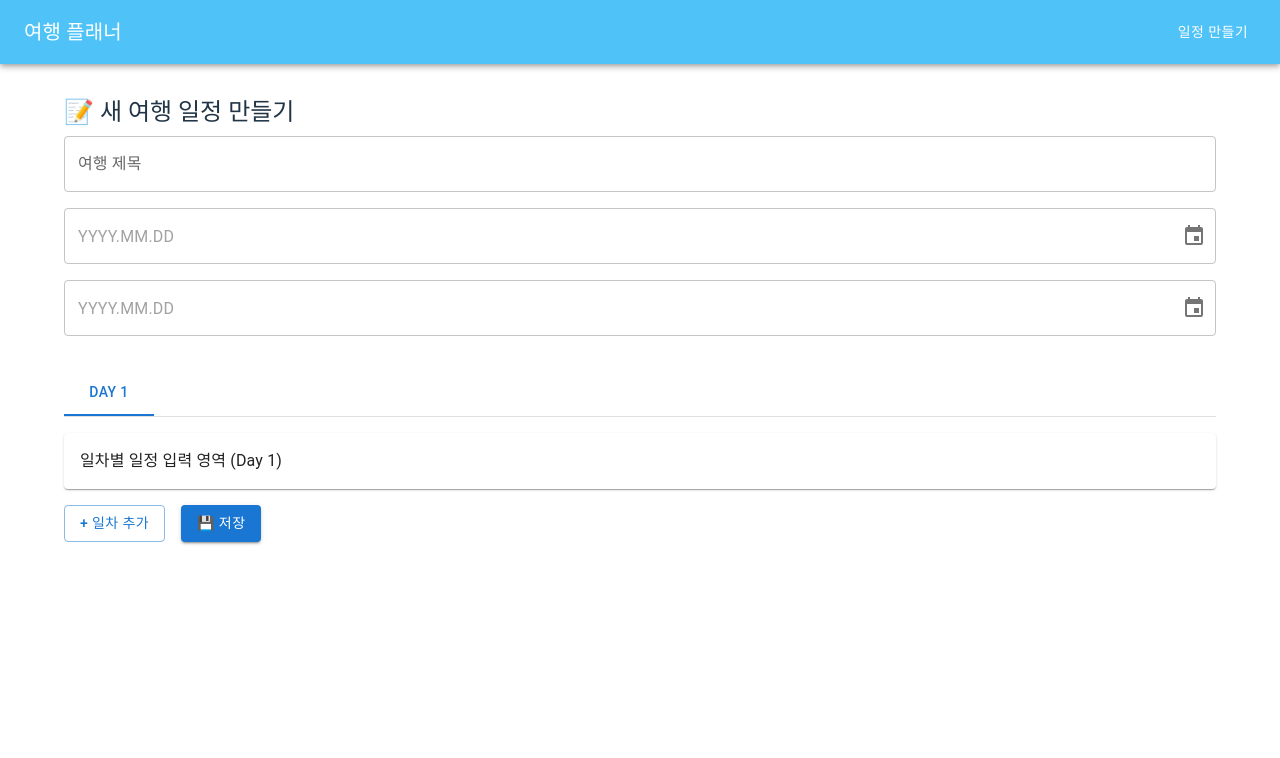
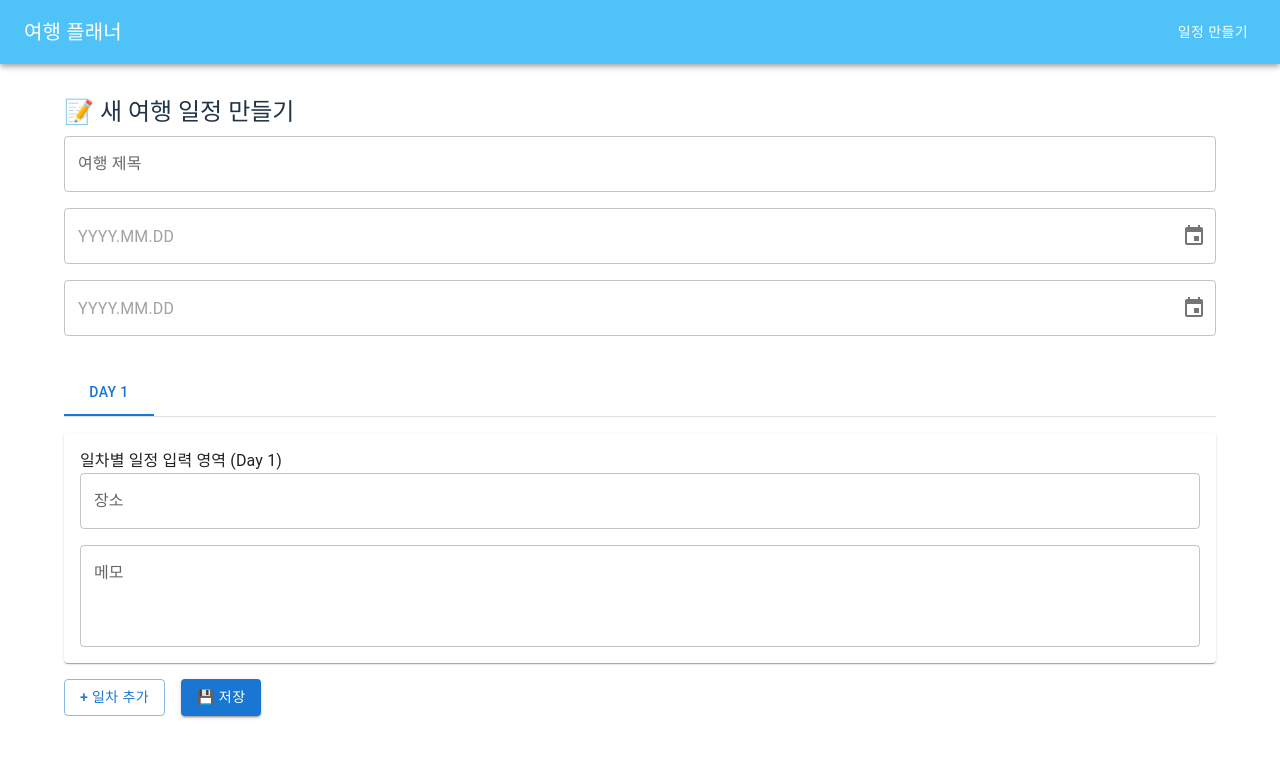
Before and after one commit to choiseokyong/travel_frontend, a React (Vite) app: page /plans/new in a window 1280 px wide. Shown: the top 758 px of the page. Built offline with nearby package versions, Linux system fonts and the light colour scheme.

Commit message:
planform 일차별 일정 입력부분 > 장소,메모 입력창 작업

```diff
--- a/src/pages/PlanForm.jsx
+++ b/src/pages/PlanForm.jsx
@@ -13,11 +13,22 @@ const PlanForm = () => {
   const [endDate, setEndDate] = useState(null);
   const [dayTabs, setDayTabs] = useState(['Day 1']);
   const [currentTab, setCurrentTab] = useState(0);
+  const [dayDetails, setDayDetails] = useState([
+  { place: '', memo: '' }
+]);
   const navigate = useNavigate();
 
   const handleAddDay = () => {
     setDayTabs([...dayTabs, `Day ${dayTabs.length + 1}`]);
+    setDayDetails([...dayDetails, { place: '', memo: '' }]); // 새 일차 세부 정보 추가
   };
+
+  const handleDetailChange = (field, value) => {
+    const updated = [...dayDetails];
+    updated[currentTab][field] = value;
+    setDayDetails(updated);
+  };
+
 
   const handleSave = () => {
     const newPlan = {
@@ -71,6 +82,21 @@ const PlanForm = () => {
 
       <Paper sx={{ p: 2, mb: 2 }}>
         <Typography>일차별 일정 입력 영역 (Day {currentTab + 1})</Typography>
+        <TextField
+          label="장소"
+          value={dayDetails[currentTab]?.place || ''}
+          onChange={(e) => handleDetailChange('place', e.target.value)}
+          fullWidth
+        />
+        <TextField
+          label="메모"
+          value={dayDetails[currentTab]?.memo || ''}
+          onChange={(e) => handleDetailChange('memo', e.target.value)}
+          fullWidth
+          multiline
+          rows={3}
+          sx={{ mt: 2 }}
+        />
         {/* 👉 여기 나중에 시간, 장소, 메모 입력 들어갈 예정 */}
       </Paper>
 
```
